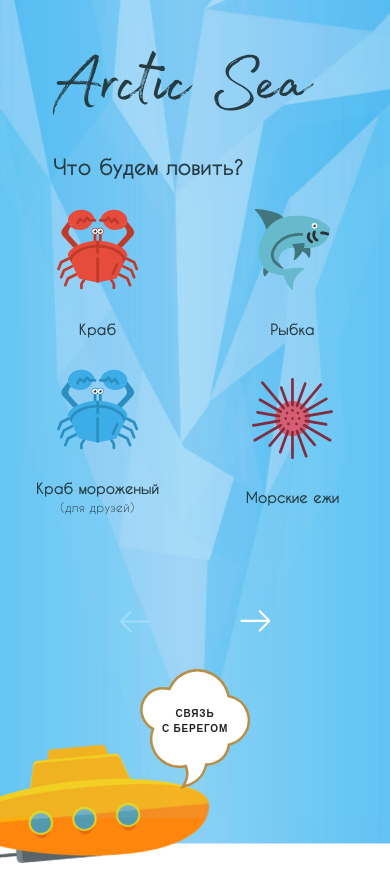
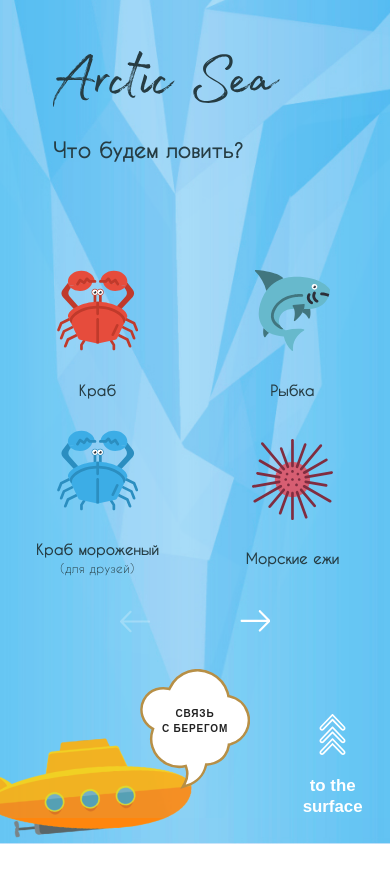
Before and after one commit to MrsMetaMorfa/arctic-sea, a plain HTML site: page index.html in a window 390 px wide. Both pictures are taken after a click on the button 123 px from the left and 671 px from the top of the page. After the commit the page ends 844 px from the top, so only its background shows below. Drawn offline with Linux system fonts and the light colour scheme.

Commit message:
Fix mobile

```diff
--- a/assets/style.css
+++ b/assets/style.css
@@ -890,7 +890,7 @@ bottom: 0;
 	}
 	.sea_bottom .catalog {
 		padding-top: 0;
-		height: 100%;
+		height: auto;
 	}
 	.description {
 		width: 100%;
@@ -940,16 +940,16 @@ bottom: 0;
 		top: -9.9vh;
 	}
 	.submarine.active{
-		top: calc(200vh - 9.5vh);
+		top: calc(200vh - 11.5vh);
 
 	}
 	.submarine.left.active {
-		left: -0.36vh;
-		transform: scale(1.475) rotate(-4.9deg);
+		left: .36vh;
+		transform: scale(1.2) rotate(-4.9deg);
 	}
 	.submarine.right.active {
-		right: -0.36vh;
-		transform: scale(1.475) rotate(4.9deg);
+		right: .36vh;
+		transform: scale(1.2) rotate(4.9deg);
 	}
 	.sea_bottom .contact {
 		left: 50%;
@@ -962,15 +962,20 @@ bottom: 0;
 		font-size: 12px;
 	}
 	.sea_bottom .to-top {
-		display: none;
+		bottom: 3.2vh;
+		right: 3.2vh;
+	}
+	.sea.right .sea_bottom .to-top {
+		right: auto;
+		left: 3.2vh;
 	}
 	.content {
-		padding-top: 18.4vh;
+		padding-top: 16.4vh;
 		padding-bottom: 24.6vh;
 	}
 	.sea.down .logo {
 		margin-top: 6vh;
-		height: 7.65vh;
+		height: 6.65vh;
 		padding-left: 6.3vh;
 		width: 100%;
 	}
@@ -980,6 +985,7 @@ bottom: 0;
 		font-size: 2.4vh;
 		line-height: 3vh;
 		letter-spacing: 0.04em;
+		margin-bottom: auto;
 		width: 100%;
 		text-transform: none;
 	}
```
